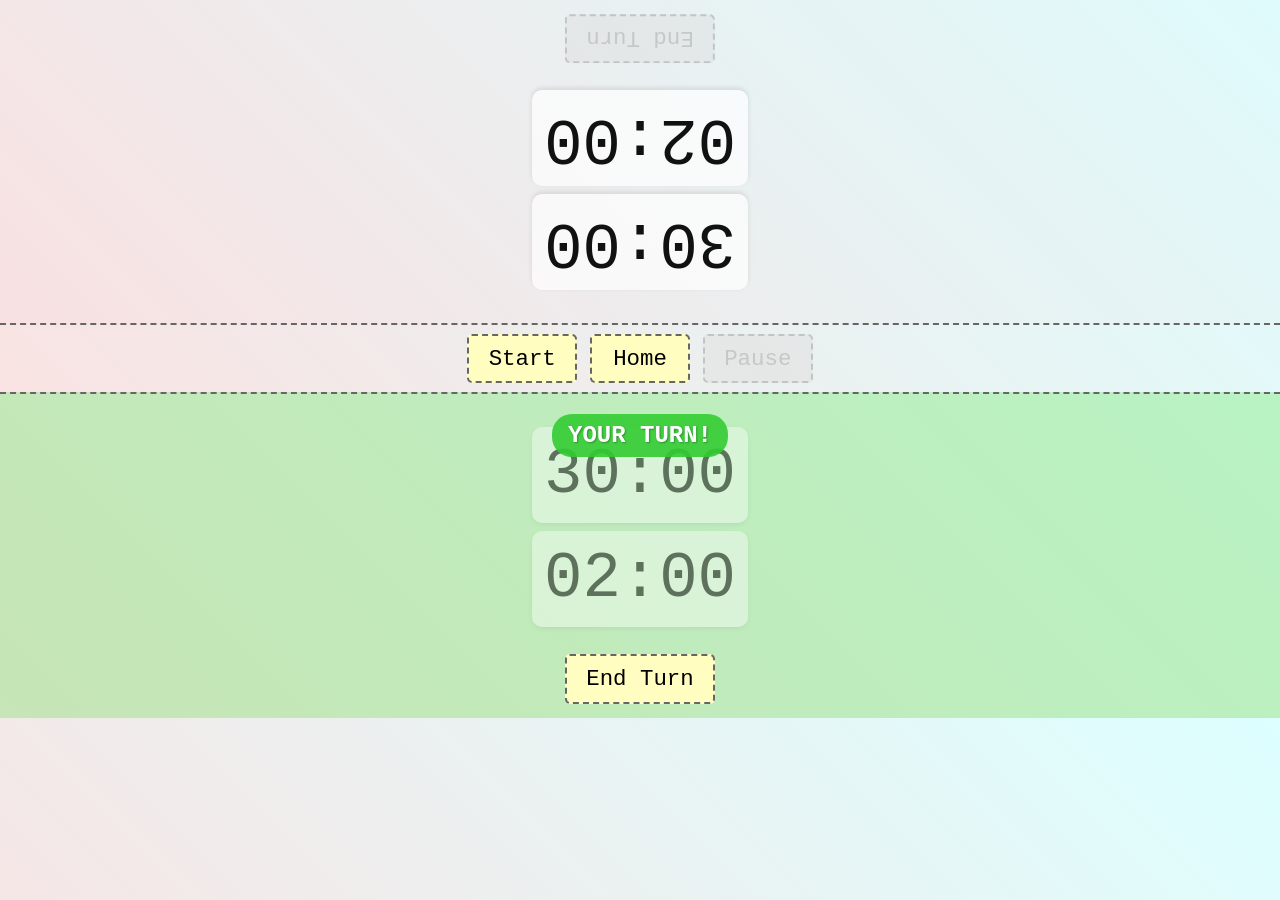
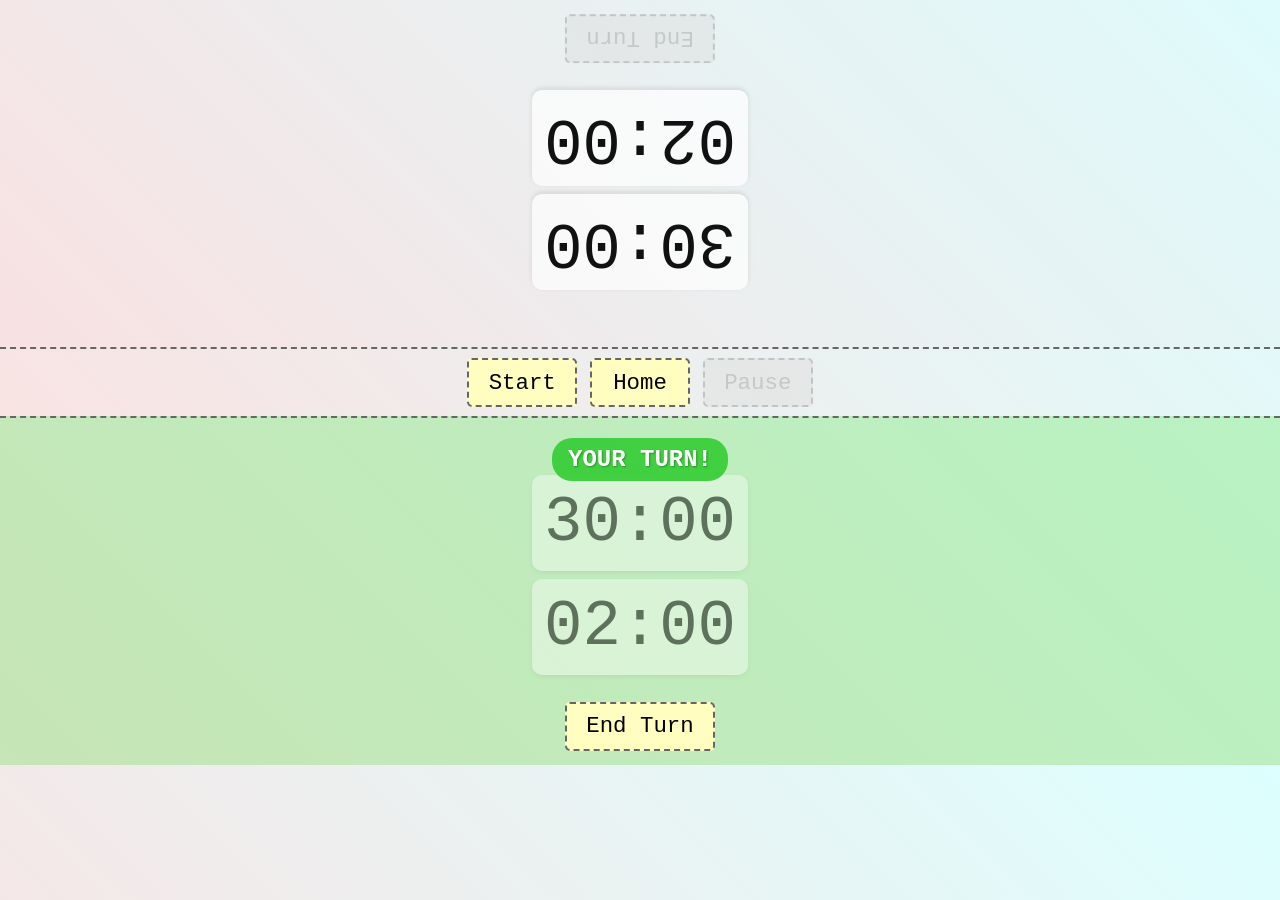
Before and after one commit to victorhuangwq/experiencethis.world, a Jekyll site: the page built from pokemon/game-timer.html, in a window 1280 px wide. Built offline with Jekyll 4.4.1, drawn with Linux system fonts in a browser that asks for light colours.

Commit message:
make it 85

```diff
--- a/pokemon/game-timer.html
+++ b/pokemon/game-timer.html
@@ -20,6 +20,7 @@ permalink: /pokemon/timer
             font-family: monospace;
             background: linear-gradient(45deg, #ffdddd, #ddffff);
             color: #111;
+            height: 85vh;
             max-height: 85vh;
             display: flex;
             flex-direction: column;
```
